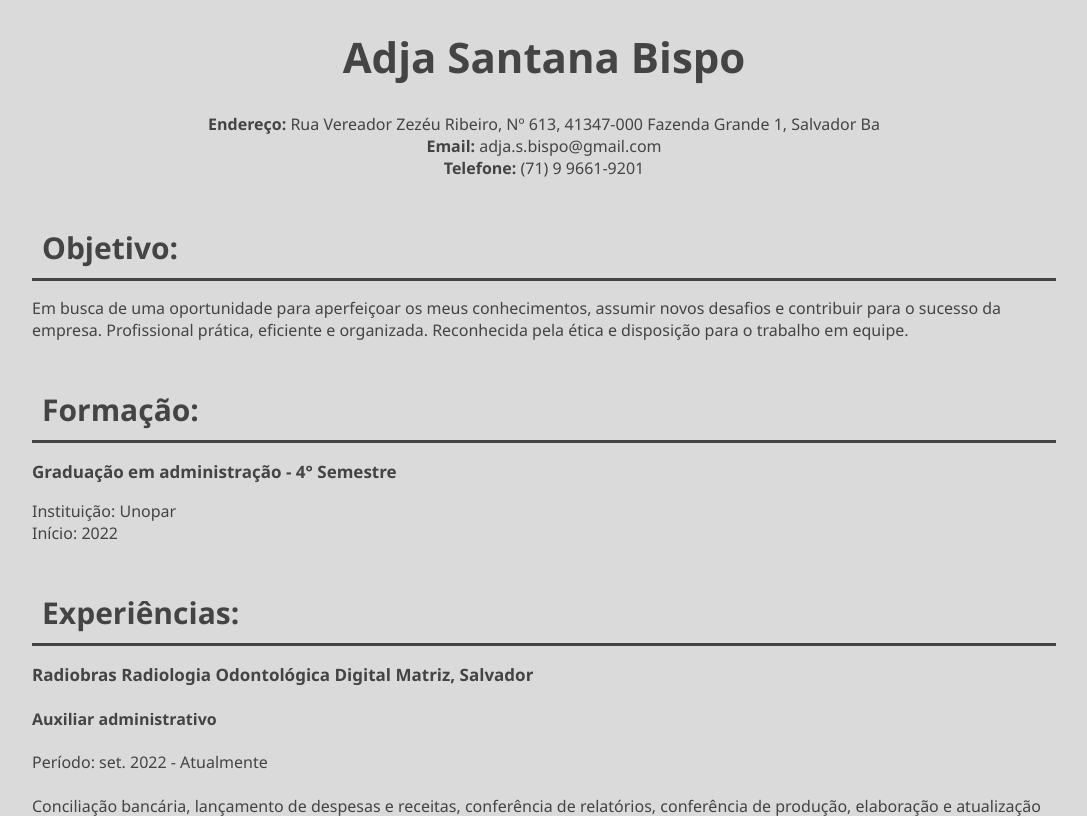
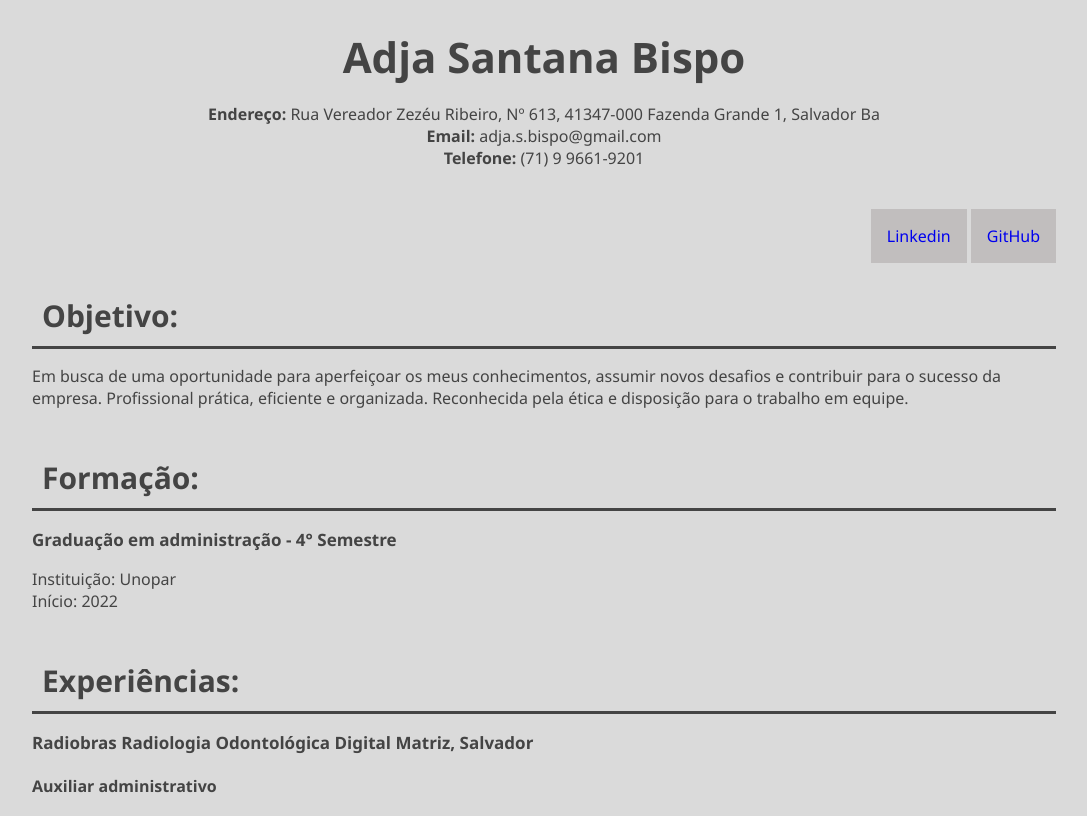
Before and after one commit to AdjaSantana/Curriculo, a plain HTML site: page index.html in a window 1280 px wide. Shown: the top 816 px of the page, without its empty margins (96-1183 px from the left). Drawn offline with Linux system fonts and the light colour scheme.

Commit message:
Colocando menu

```diff
--- a/index.html
+++ b/index.html
@@ -15,6 +15,11 @@
         <b>Email:</b> adja.s.bispo@gmail.com<br>
         <b>Telefone:</b> (71) 9 9661-9201
     </p>
+    <br>
+    <ul class="redes">
+        <li><a href="https://www.linkedin.com/in/adjasantanab" target="_blank">Linkedin</a></li>
+        <li><a href="https://github.com/AdjaSantana" target="_blank">GitHub</a></li>
+    </ul>
 
     <h2>Objetivo:</h2>
         <p>Em busca de uma oportunidade para aperfeiçoar os meus conhecimentos, assumir novos desafios e contribuir para o sucesso da empresa. Profissional prática, eficiente e organizada. Reconhecida pela ética e disposição para o trabalho em equipe.
--- a/style.css
+++ b/style.css
@@ -10,11 +10,39 @@ body{
 h1{
     text-align: center;
     font-size: 42px;
+    margin-bottom: 18px;
 }
 
 .inform{
    text-align: center;
+   margin-top: 18px;
+   margin-bottom: 18px;
 }
+
+/*Formatando o menu*/
+.redes{
+    padding-left: 0;
+    list-style-position: inside;
+    text-align: right;
+}
+
+.redes li{
+    list-style: none;
+    display: inline-block;
+    padding: 0;
+}
+
+.redes a{
+    background-color: #c1bebe;
+    padding: 16px;
+    text-decoration: none;
+}
+
+.redes a:hover{
+    background-color: #baa7f0b0;
+    text-decoration: none;
+}
+/*Fim da formatação do menu*/
 
 h2{
     font-size: 30px;
```
